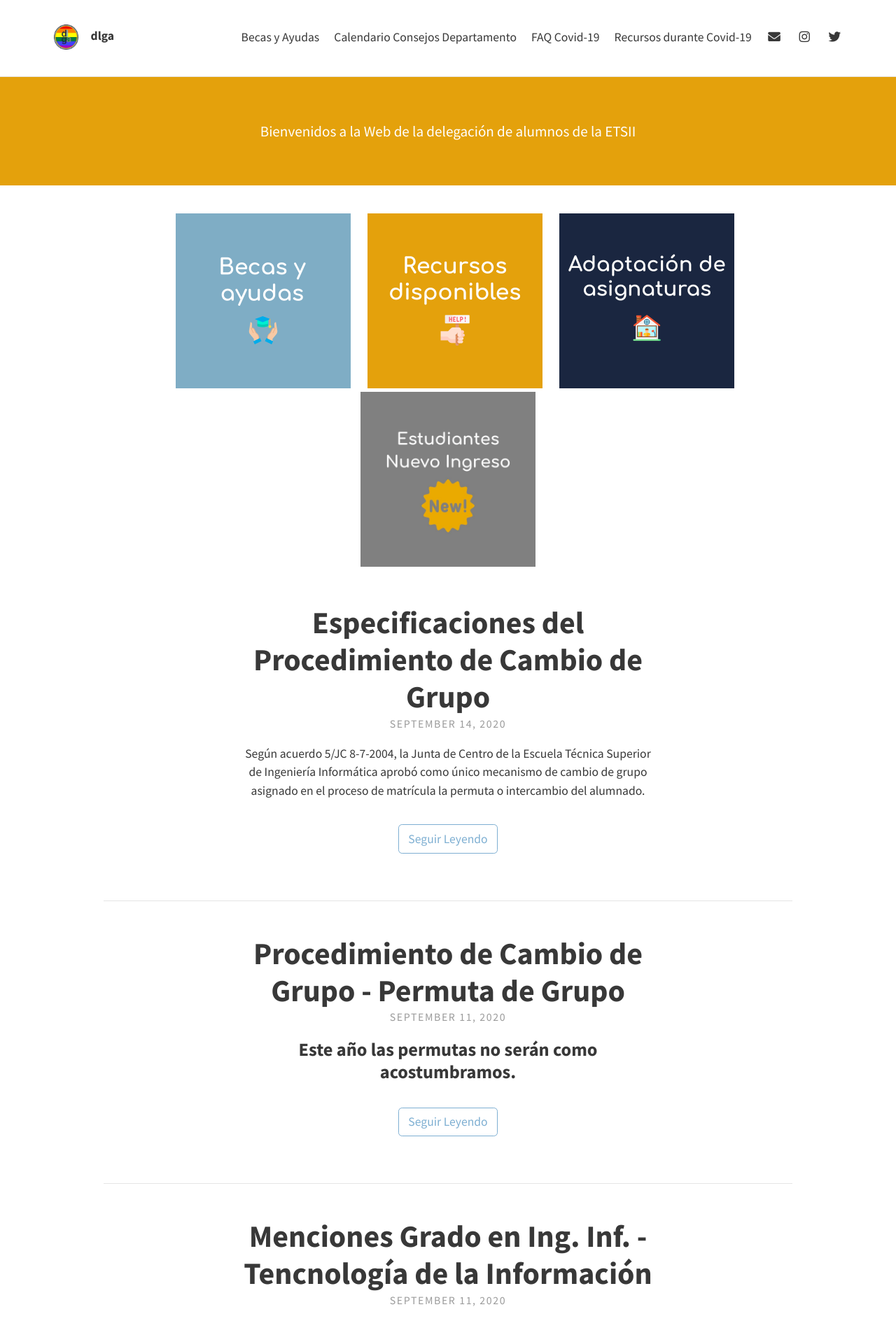
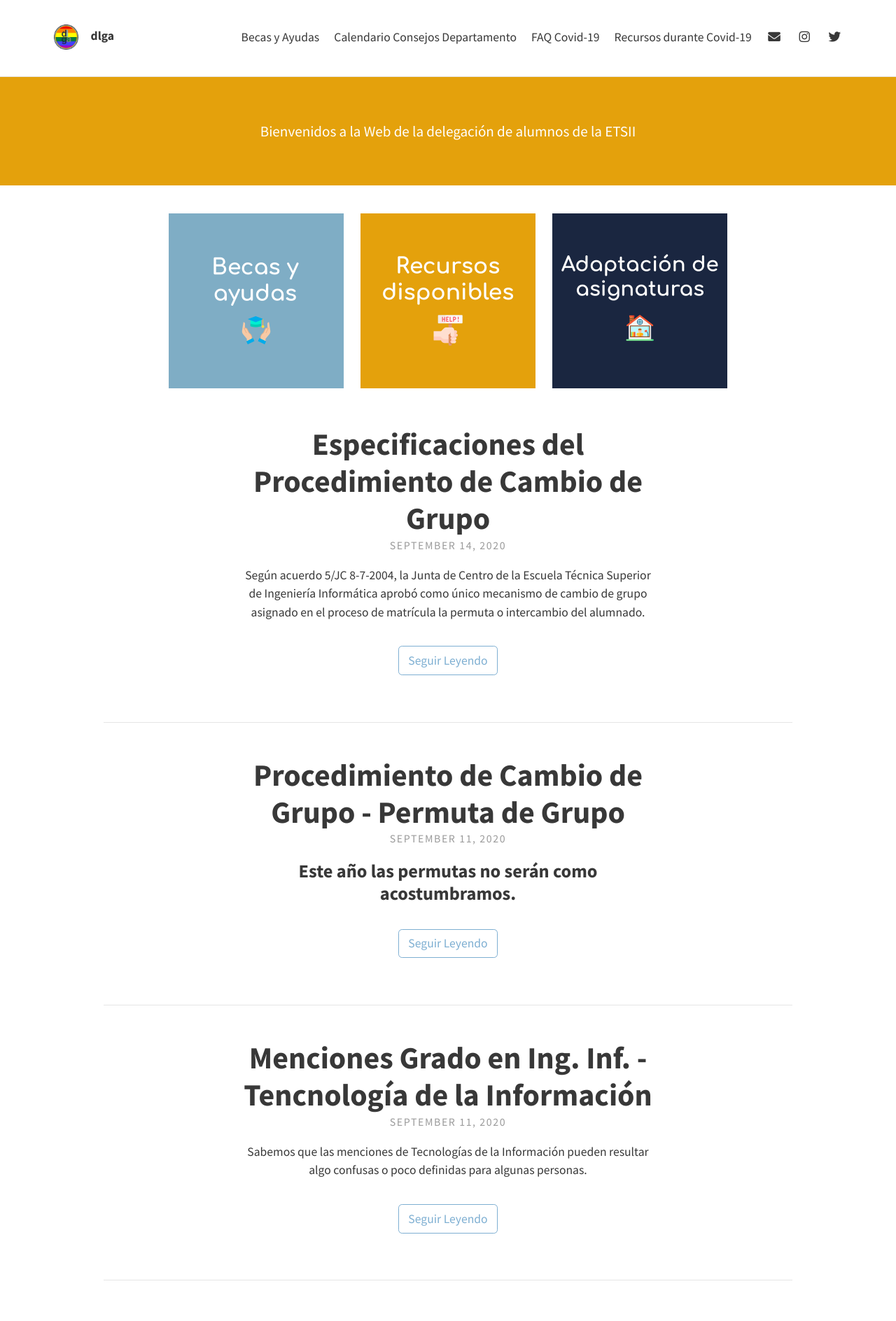
Before and after one commit to dlga/dlga.github.io, a Jekyll site: the page built from index.html, in a window 1280 px wide. Shown: the top 1888 px of the page at 70% size. Built offline with Jekyll 4.4.1, drawn with Linux system fonts in a browser that asks for light colours; nearby versions of some CDN libraries; the list of posts is cut into pages by our own code.

Commit message:
Update home.html

```diff
--- a/_layouts/home.html
+++ b/_layouts/home.html
@@ -13,7 +13,7 @@ layout: default
       <a href="https://dlga.github.io/becas/"><div style="display:inline;padding:20px;"><img src="assets/img/becas.jpg" width="250px" /></a>
       <a href="https://dlga.github.io/covid/"><div style="display:inline;padding:20px;"><img src="assets/img/recursos.jpg" width="250px" /></a>
       <a target="blank"href="https://dlga.github.io/dlgaadaptaciones/"><div style="display:inline;padding:20px;"><img src="assets/img/adaptacion.jpg" width="250px" /></a>
-      <a target="blank"href="https://dlga.github.io/dlganuevoingreso/"><div style="display:inline;padding:20px;"><img src="assets/img/nuevoingreso.jpg" width="250px" /></a>
+      <!--<a target="blank"href="https://dlga.github.io/dlganuevoingreso/"><div style="display:inline;padding:20px;"><img src="assets/img/nuevoingreso.jpg" width="250px" /></a>-->
     </div>
 
 
```
